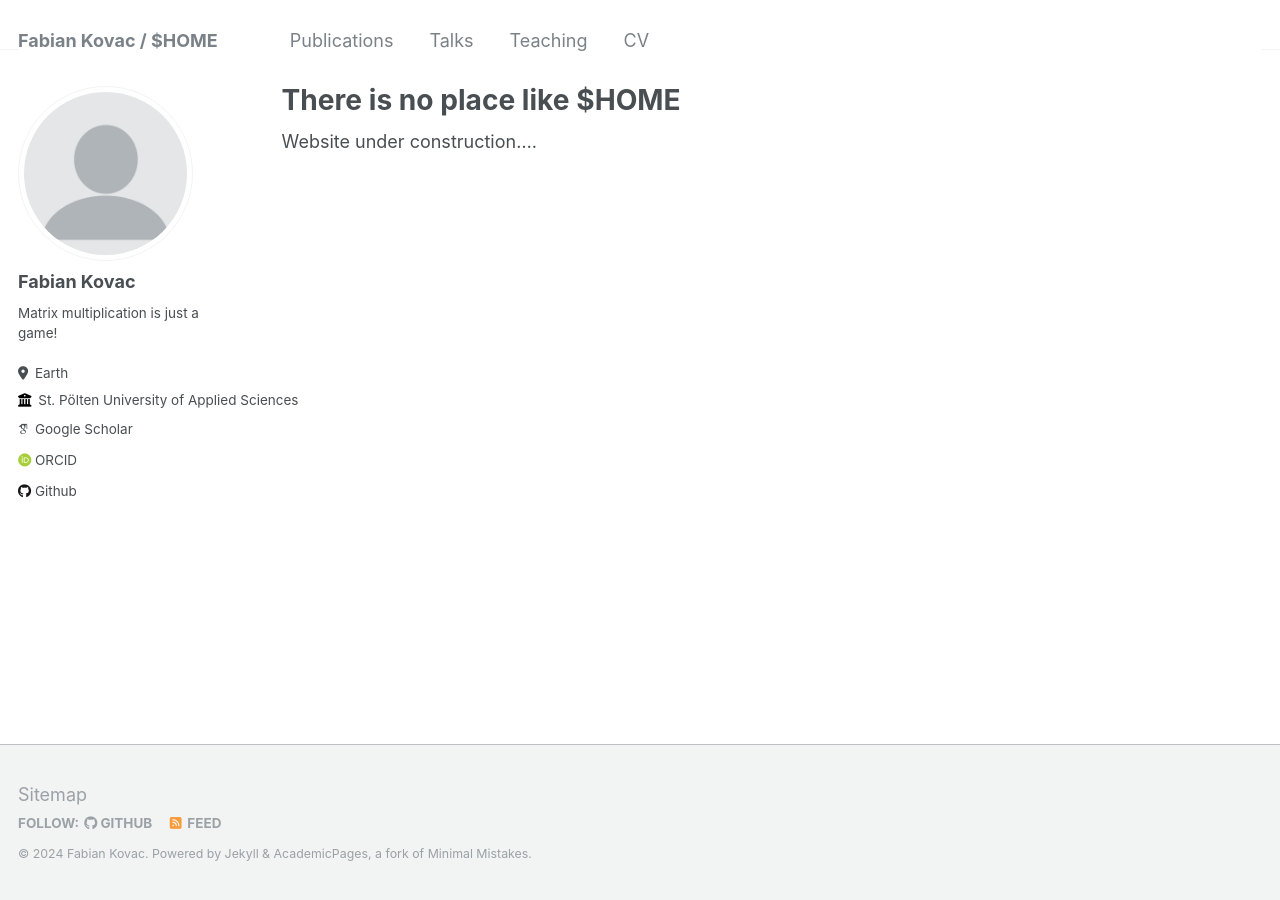
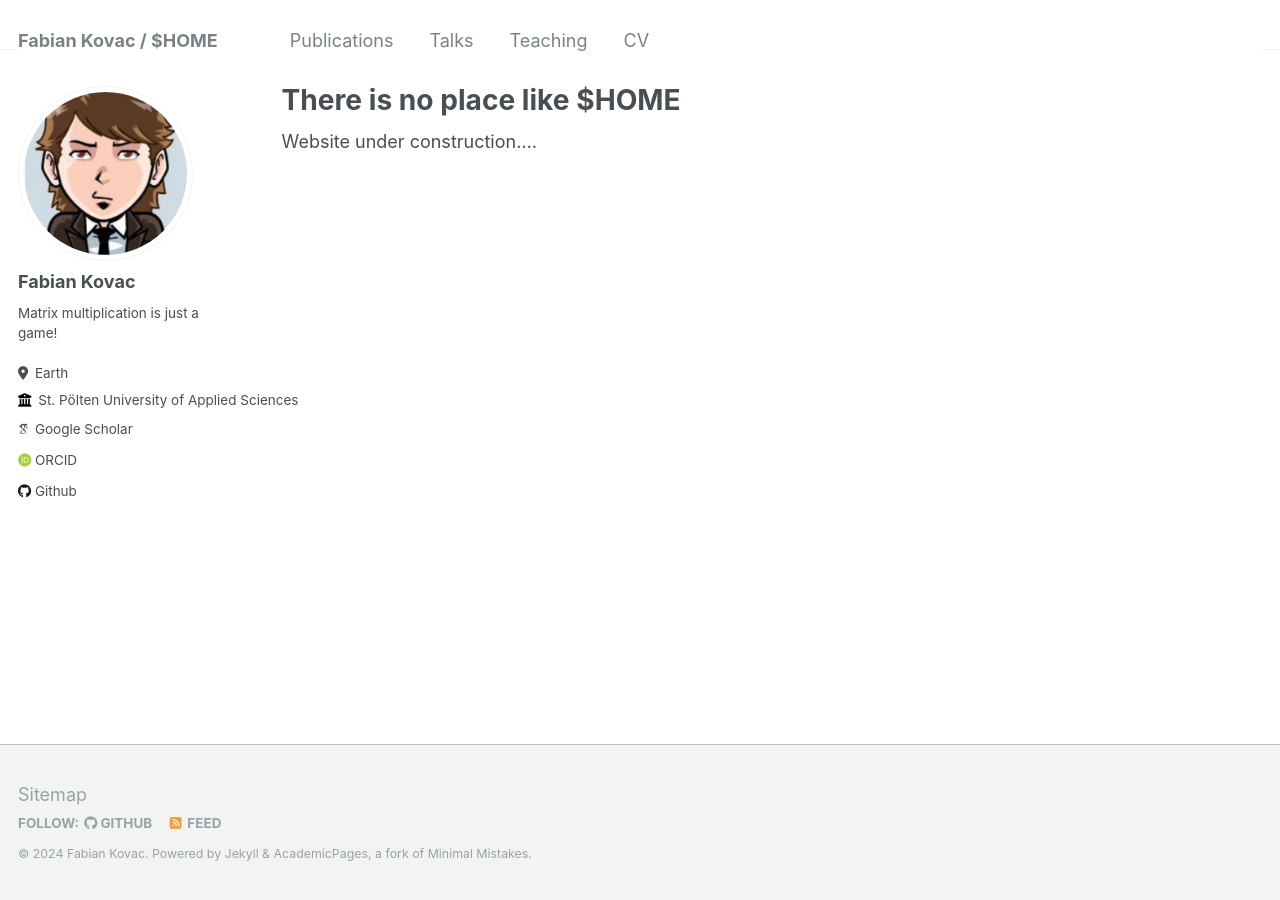
Before and after one commit to fkabs/fkabs.github.io, a Jekyll site: the page built from _pages/about.md, in a window 1280 px wide. Built offline with Jekyll 4.4.1, drawn with Linux system fonts in a browser that asks for light colours; some web fonts are replaced.

Commit message:
[init] changed profile picture

```diff
--- a/_config.yml
+++ b/_config.yml
@@ -21,7 +21,7 @@ repository               : "fkabs/fkabs.github.io"
 #               Additional customization can be done by editing /_includes/author-profile.html
 author:
   # Biographic information
-  avatar           : "profile.png"
+  avatar           : "avatar.jpg"
   name             : "Fabian Kovac"
   pronouns         : # example: "she/her"
   bio              : "Matrix multiplication is just a game!"
```
Also changed, not shown: assets/images/avatar.jpg (added).
